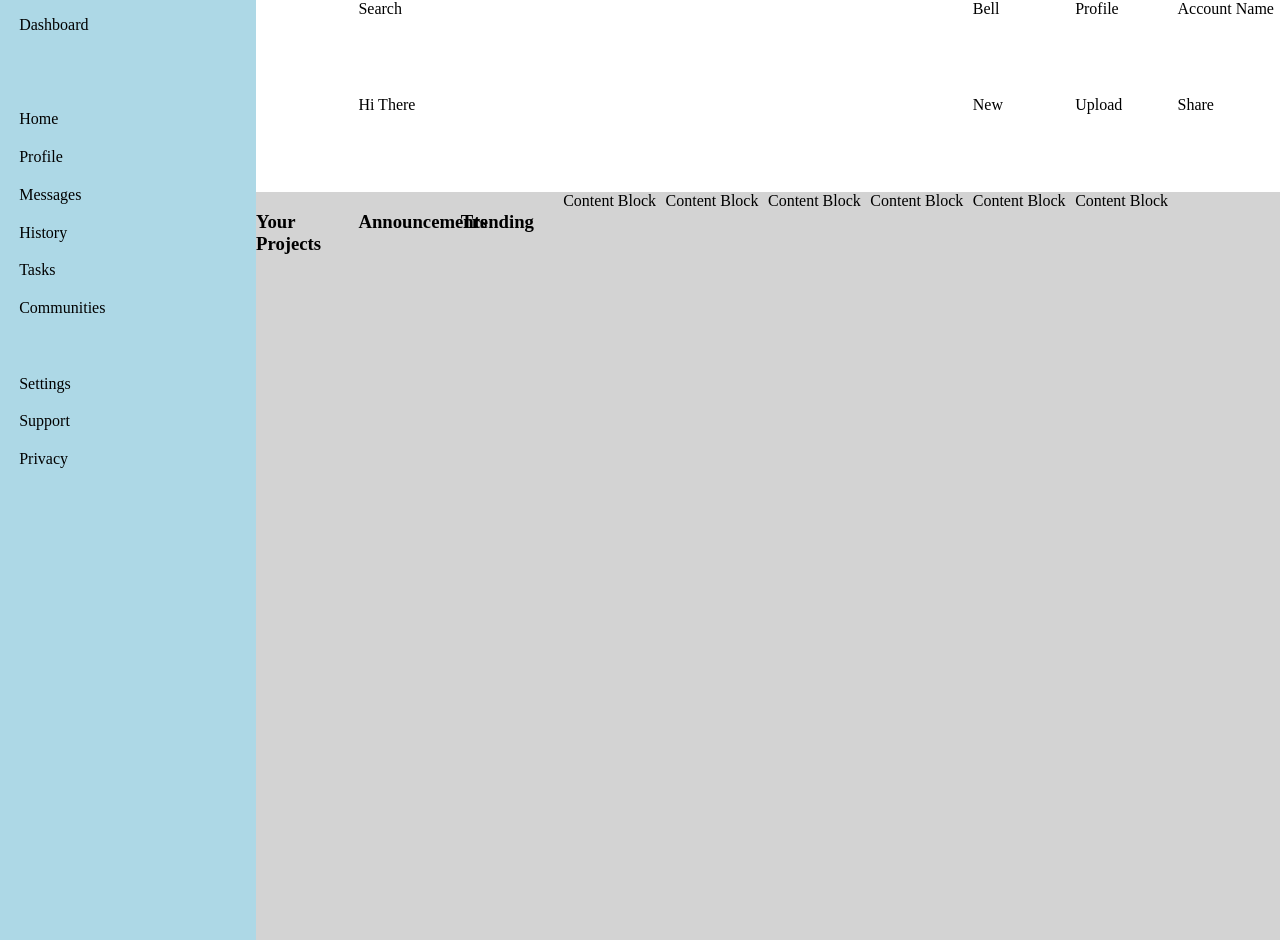
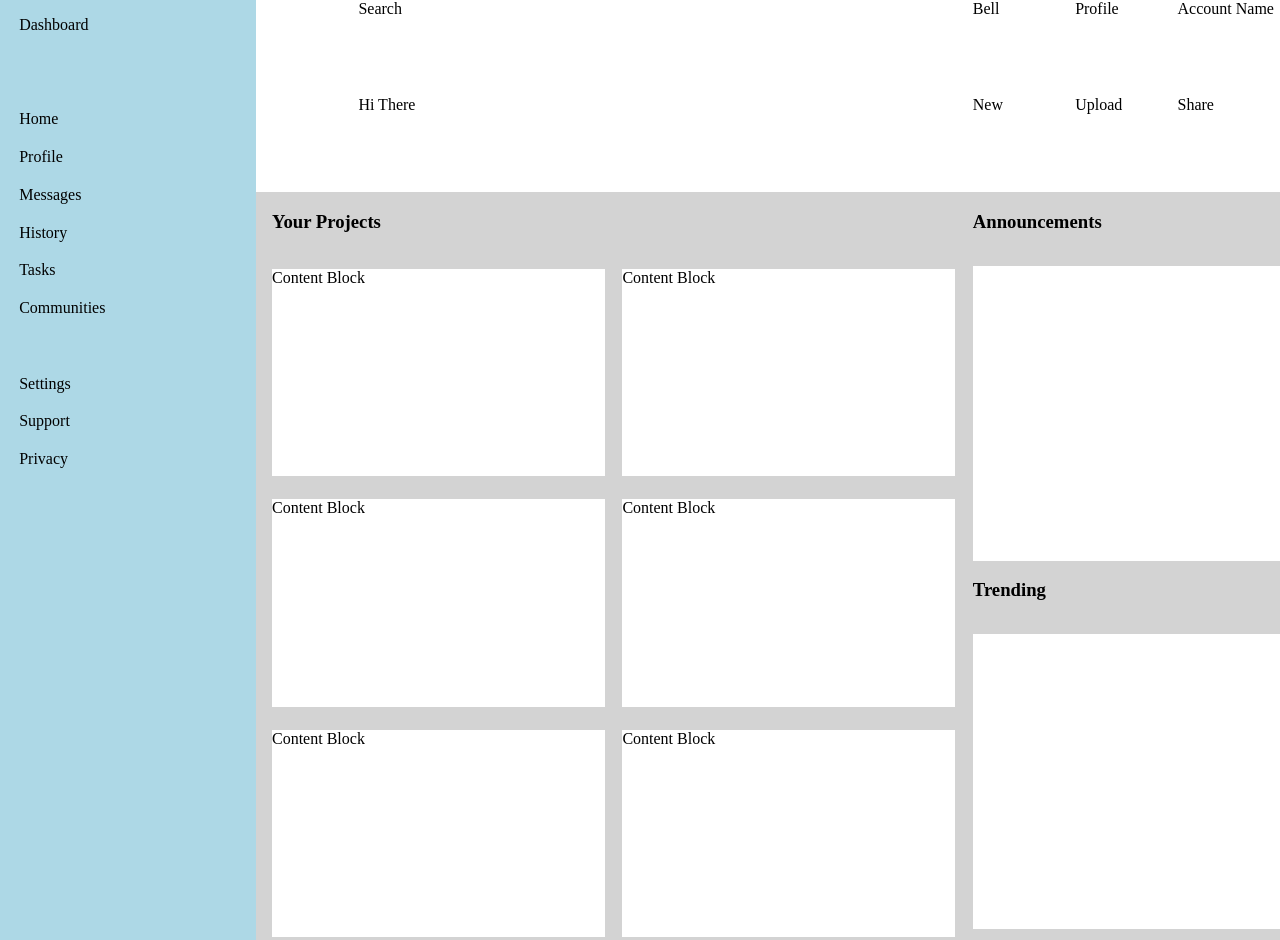
Before and after one commit to imhoward/odin-admin-page, a plain HTML site: page index.html in a window 1280 px wide. Shown: the top 940 px of the page. Drawn offline with Linux system fonts and the light colour scheme.

Commit message:
Finish adding grid layout for entire page

```diff
--- a/index.html
+++ b/index.html
@@ -29,15 +29,21 @@
             <div class="privacy-cell">Privacy</div>
         </div>
         <div class="main-content-container">
-            <h3 class="projects-heading">Your Projects</h3>
-            <h3 class="announcements-heading">Announcements</h3>
-            <h3 class="trending-heading">Trending</h3>
-            <div class="content-block">Content Block</div>
-            <div class="content-block">Content Block</div>
-            <div class="content-block">Content Block</div>
-            <div class="content-block">Content Block</div>
-            <div class="content-block">Content Block</div>
-            <div class="content-block">Content Block</div>
+            <div class="projects-block">
+                <h3 class="projects-heading">Your Projects</h3>
+                <div class="content-block1">Content Block</div>
+                <div class="content-block1">Content Block</div>
+                <div class="content-block2">Content Block</div>
+                <div class="content-block2">Content Block</div>
+                <div class="content-block3">Content Block</div>
+                <div class="content-block3">Content Block</div>
+            </div>
+            <div class="announcements-block">
+                <h3 class="announcements-heading">Announcements</h3>
+                <div class="announcements-content"></div>
+                <h3 class="trending-heading">Trending</h3>
+                <div class="trending-content"></div>
+            </div>
         </div>
     </body>
 </html>
--- a/style.css
+++ b/style.css
@@ -9,6 +9,7 @@ body {
     background-color: white;
     grid-column-start: 2;
     grid-column: 2 / 6;
+    grid-row: 1;
 
     display: grid;
     grid-template-columns: repeat(10, 10%);
@@ -75,6 +76,64 @@ body {
     grid-row: 2 / 6;
 
     display: grid;
-    grid-template-columns: repeat(10, 10%);
-    grid-template-rows: auto;
+    grid-template-columns: 70% 30%;
+    grid-template-rows: 1fr;
+
 }
+
+.projects-block {
+    display: grid;
+    grid-template-columns: 50% 50%;
+    grid-template-rows: 10% 30% 30% 30%;
+    margin-left: 1em;
+}
+
+.projects-heading {
+    grid-row: 1;
+}
+
+.content-block1 {
+    grid-row: 2;
+    background-color: white;
+    height: 90%;
+    width: 95%;
+}
+
+.content-block2 {
+    grid-row: 3;
+    background-color: white;
+    height: 90%;
+    width: 95%;
+}
+
+.content-block3 {
+    grid-row: 4;
+    background-color: white;
+    height: 90%;
+    width: 95%;
+}
+
+.announcements-block {
+    display: grid;
+    grid-template-columns: 100%;
+    grid-template-rows: 10% 40% 10% 40%;
+    height: 96%;
+}
+
+.announcements-heading {
+    grid-row: 1;
+}
+
+.announcements-content {
+    grid-row: 2;
+    background-color: white;
+}
+
+.trending-heading {
+    grid-row: 3;
+}
+
+.trending-content {
+    grid-row: 4;
+    background-color: white;
+}
```
